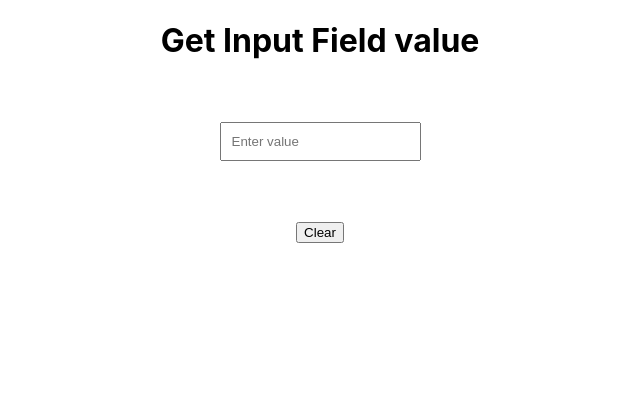
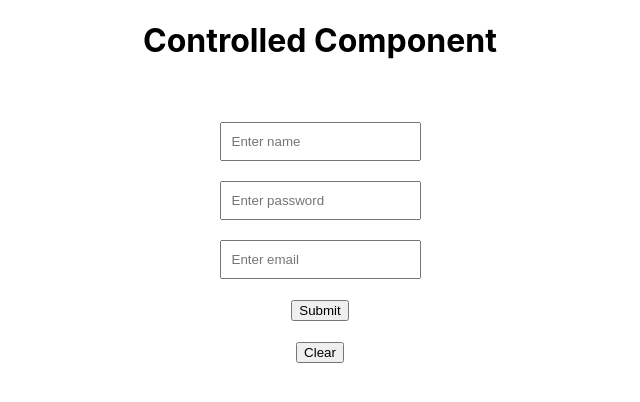
Before and after one commit to sakshi16-b/react-tut, a React (Create React App) app: page / in a window 1280 px wide. Shown: the top 402 px of the page, without its empty margins (320-960 px from the left). Built offline with nearby package versions, Linux system fonts and the light colour scheme.

Commit message:
controlled Component

```diff
--- a/src/App.js
+++ b/src/App.js
@@ -3,29 +3,58 @@ import "./App.css";
 import { useState } from "react";
 
 function App() {
-  const [inputval, setInputVal] = useState("");
-  function onClear() {
-    setInputVal("");
-  }
+  const [name, setName] = useState("");
+  const [password, setPassword] = useState("");
+  const [email, setEmail] = useState();
+  const clearData = () => {
+    setName("");
+    setPassword("");
+    setEmail("");
+  };
+
   return (
     <>
       <div className="App">
-        <h1>Get Input Field value</h1>
+        <h1>Controlled Component</h1>
         <br></br>
         <br></br>
         <input
           style={{ padding: "10px" }}
           type="text"
-          value={inputval}
-          onChange={(e) => setInputVal(e.target.value)}
-          placeholder="Enter value"
+          onChange={(e) => setName(e.target.value)}
+          placeholder="Enter name"
+          value={name}
         />
         <br></br>
         <br></br>
-        {inputval}
+        <input
+          style={{ padding: "10px" }}
+          type="password"
+          onChange={(e) => setPassword(e.target.value)}
+          placeholder="Enter password"
+          value={password}
+        />
         <br></br>
         <br></br>
-        <button onClick={onClear}>Clear</button>
+        <input
+          style={{ padding: "10px" }}
+          type="email"
+          onChange={(e) => setEmail(e.target.value)}
+          placeholder="Enter email"
+          value={email}
+        />
+        <br></br>
+        <br></br>
+        <button>Submit</button>
+        <br></br>
+        <br></br>
+        <button onClick={clearData}>Clear</button>
+
+        <h3>{name}</h3>
+
+        <h3>{password}</h3>
+
+        <h3>{email}</h3>
       </div>
     </>
   );
```
